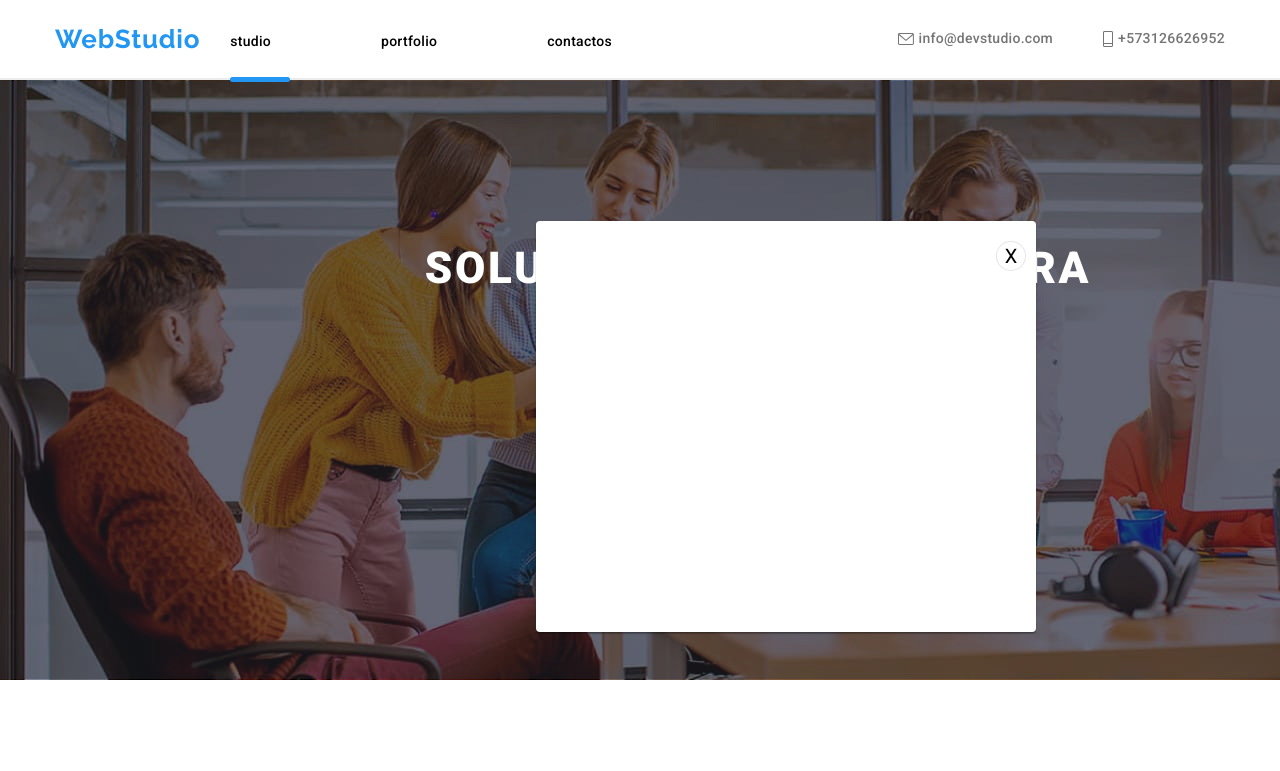
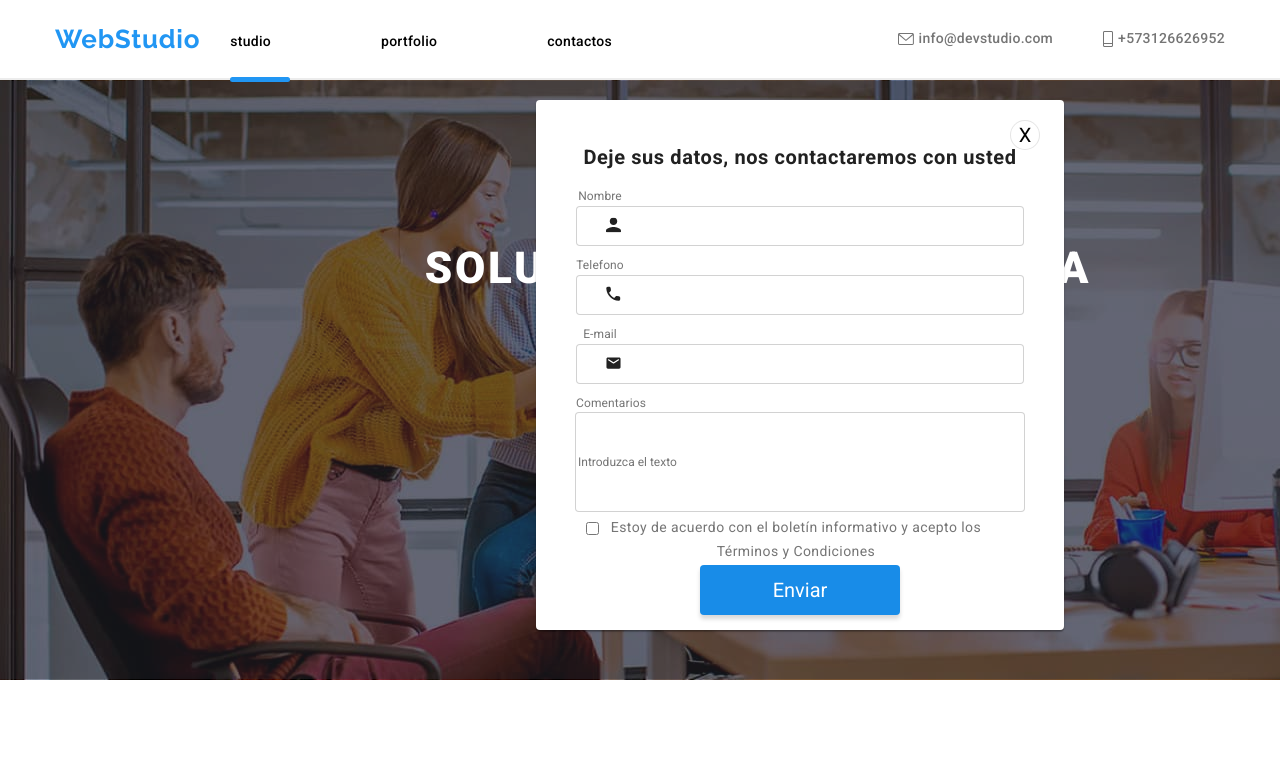
Before and after one commit to Rafatec2012/goit-markup-hw-06, a plain HTML site: page index.html in a window 1280 px wide. Both pictures are taken after a click on the button "solicite nuestro servicio". Shown: the top 771 px of the page. Drawn offline with nearby package versions, Linux system fonts and the light colour scheme.

Commit message:
trabajando en la tarea 6

```diff
--- a/css/styles.css
+++ b/css/styles.css
@@ -657,10 +657,10 @@ position: fixed;
 background: #FFFFFF;
 box-shadow: 0px 1px 3px rgba(0, 0, 0, 0.12), 0px 1px 1px rgba(0, 0, 0, 0.14), 0px 2px 1px rgba(0, 0, 0, 0.2);
 border-radius: 4px;
-width: 500px;
-height: 411px;
+width: 528px;
+height: 530px;
 left: 536px;
-top: 221px;
+top: 100px;
 }
 .modal-close{
   margin-left: 450px;
@@ -668,8 +668,6 @@ top: 221px;
   border-radius: 50%;
 width: 30px;
 height: 30px;
-left: 1026px;
-top: 229px;
 background: #FFFFFF;
 border: 1px solid rgba(0, 0, 0, 0.1);
 }
@@ -716,3 +714,135 @@ margin-top: 0%;
  margin-top: 26px;
 content: '';
 }
+
+
+
+.input-contacto{
+  position: relative;
+}
+.icon-contacto{
+  position: absolute;
+  transform: translatey(-50%);
+left: 70px;
+top: 10px;
+transition: color .2s ease-in;
+
+}
+.estilo-input{
+width: 448px;
+height: 40px;
+border-radius: 4px;
+margin-top: -20px;
+border: 1px solid rgba(33, 33, 33, 0.2);
+padding: 10px 10px 10px 50px;
+transition: border-color .2s ease-in;
+
+}
+.estilo-input:focus-visible{
+  outline: none;
+  border-color: #2196F3;
+
+}
+.estilo-input:focus-visible + svg{
+color: #2196F3;
+}
+.iten-formulario{
+width: 48px;
+height: 14px;
+left: 576px;
+font-weight: 400;
+font-size: 12px;
+line-height: 14px;
+letter-spacing: 0.01em;
+color: #757575;
+margin-left: 40px;
+
+}
+.input-comentarios{
+width: 450px;
+height: 100px;
+background: #FFFFFF;
+border-radius: 4px;
+margin-top: -10px;
+border: 1px solid rgba(33, 33, 33, 0.2);
+transition: border-color .2s ease-in;
+}
+.input-comentarios:focus-visible{
+  outline: none;
+  border-color: #2196F3;
+}
+
+.datos-contactos{
+font-weight: 700;
+font-size: 20px;
+line-height: 23px;
+text-align: center;
+letter-spacing: 0.03em;
+color: #212121;
+margin-top: -4px;
+}
+.checkbox{
+  display: flex;
+  display: block;
+  margin-left: 50px;
+  margin-top: 10px;
+
+}
+.input-acuerdo{
+width: 400px;
+height: 24px;
+font-weight: 400;
+font-size: 14px;
+line-height: 24px;
+letter-spacing: 0.03em;
+color: #757575;
+margin-left: 60px;
+margin-top: -20px;
+
+}
+.bot-enviar-input{
+  width: 200px;
+  height: 50px;
+  left: 700px;
+  top: 712px;
+  background: #188CE8;
+  box-shadow: 0px 4px 4px rgba(0, 0, 0, 0.15);
+  border-radius: 4px;
+  color: #FFFFFF;
+  margin-top: 12px;
+  border-style: none;
+}
+.imput-tex{
+font-weight: 400;
+font-size: 12px;
+line-height: 14px;
+letter-spacing: 0.01em;
+color: rgba(117, 117, 117, 0.5);
+
+}
+.boletin-fotter{
+
+position: absolute;
+width: 275px;
+height: 16px;
+left: 815px;
+top: 2751px;
+font-weight: 700;
+font-size: 14px;
+line-height: 16px;
+letter-spacing: 0.03em;
+text-transform: uppercase;
+color: #FFFFFF;
+
+}
+.input-fotter{
+width: 350px;
+height: 50px;
+background: #2F303A;
+border: 1px solid rgba(255, 255, 255, 0.3);
+filter: drop-shadow(0px 4px 4px rgba(0, 0, 0, 0.15));
+border-radius: 4px;
+position: relative;
+margin-top: 170px;
+margin-right: 130px;
+}
--- a/index.html
+++ b/index.html
@@ -54,6 +54,8 @@
       </div>
     </header>
     <main>
+      <form>
+        <div>
           <section class="containertit section">
             <div class="transparent-efec">
               <div class="container">
@@ -66,12 +68,63 @@
                 <div data-modal class="is-hidden">
                   <div class="modal">
                     <button data-modal-close class="modal-close">X</button>
+                    <p class="datos-contactos">
+                      Deje sus datos, nos contactaremos con usted
+                    </p>
+                    <p class="iten-formulario">Nombre</p>
+                    <div class="input-contacto">
+                      <input class="estilo-input" type="text" />
+                      <svg width="15" height="15" class="icon-contacto">
+                        <use
+                          href="./images/icon-formularios.svg#icon-Vector-2"
+                        ></use>
+                      </svg>
+                      <p class="iten-formulario">Telefono</p>
+                      <div class="input-contacto">
+                        <input class="estilo-input" type="text" />
+                        <svg width="15" heigh="15" class="icon-contacto">
+                          <use
+                            href="./images/icon-formularios.svg#icon-Vector-1"
+                          ></use>
+                        </svg>
+                      </div>
+                      <p class="iten-formulario">E-mail</p>
+                      <div class="input-contacto">
+                        <input class="estilo-input" type="text" />
+                        <svg width="15" heigh="15" class="icon-contacto">
+                          <use
+                            href="./images/icon-formularios.svg#icon-Vector"
+                          ></use>
+                        </svg>
+                      </div>
+                      <p class="iten-formulario">Comentarios</p>
+                      <div class="imput-tex">
+                        <input
+                          class="input-comentarios"
+                          placeholder="Introduzca el texto"
+                          type="text"
+                        />
+                      </div>
+                      <div>
+                        <input class="checkbox" type="checkbox" />
+                        <p class="input-acuerdo">
+                          Estoy de acuerdo con el boletín informativo y acepto
+                          los Términos y Condiciones
+                        </p>
+                        <div>
+                          <button class="bot-enviar-input">Enviar</button>
+                        </div>
+                      </div>
+                    </div>
                   </div>
                 </div>
               </div>
               <script src="./js/modal.js"></script>
             </div>
           </section>
+        </div>
+      </form>
+
       <section class="section">
         <div class="container">
           <ul class="flex-container">
@@ -405,12 +458,36 @@
                 </svg>
               </a>
             </li>
+
             <li class="icon-yei">
               <a href="#"
                 ><svg class="cambia" width="20" height="20">
                   <use href="./images/icons.svg#icon-linkedin-1"></use>
                 </svg>
               </a>
+
+              <form>
+                <div>
+                  <p class="boletin-fotter">
+                    Suscríbase al boletín informativo
+                  </p>
+                  <div>
+                    <input
+                      class="input-fotter"
+                      type="text"
+                      placeholder="correo elctronico"
+                    />
+                  </div>
+                  <div>
+                    <button>Suscríbase</button>
+                    <svg width="20" height="20">
+                      <use
+                        href="./images/icon-formularios.svg#icon-enviar-cono"
+                      ></use>
+                    </svg>
+                  </div>
+                </div>
+              </form>
             </li>
           </ul>
         </div>
```
Also changed, not shown: portfolio.html (+17 -0 lines), images/icon-formularios.svg (added), 1 other file. Lines whose indentation alone changed are shown as unchanged.
